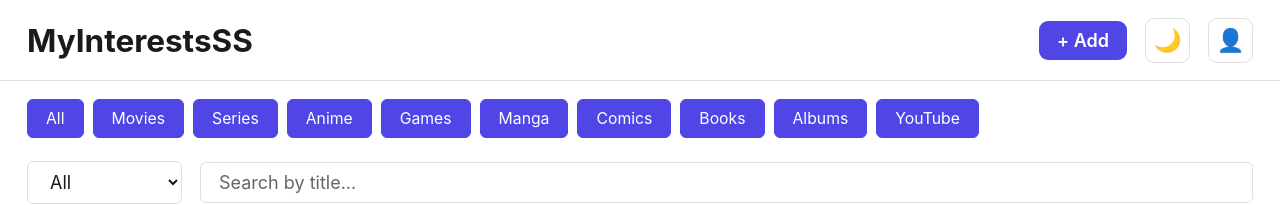
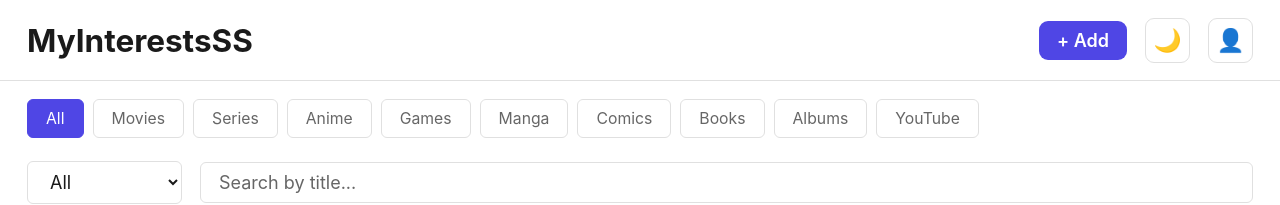
Before and after one commit to arturtugui/tum-web-lab6, a React (Vite) app in the folder my-app/: page / in a window 1280 px wide. Shown: the top 205 px of the page. Built offline with nearby package versions, Linux system fonts and the light colour scheme.

Commit message:
feat: implement filtering using global filterContext

```diff
--- a/my-app/src/components/FilterBar.jsx
+++ b/my-app/src/components/FilterBar.jsx
@@ -1,8 +1,29 @@
+import { useFilter } from '../context/FilterContext.jsx'
 import './FilterBar.css'
 
 function FilterBar() {
-  const categories = ['All', 'Movies', 'Series', 'Anime', 'Games', 'Manga', 'Comics', 'Books', 'Albums', 'YouTube']
-  const statuses = ['All', 'Planned', 'In Progress', 'Completed', 'Dropped']
+  const { activeCategory, setActiveCategory, activeStatus, setActiveStatus } = useFilter()
+
+  const categories = [
+    { label: 'All', value: 'all' },
+    { label: 'Movies', value: 'movie' },
+    { label: 'Series', value: 'series' },
+    { label: 'Anime', value: 'anime' },
+    { label: 'Games', value: 'game' },
+    { label: 'Manga', value: 'manga' },
+    { label: 'Comics', value: 'comic' },
+    { label: 'Books', value: 'book' },
+    { label: 'Albums', value: 'album' },
+    { label: 'YouTube', value: 'youtube' },
+  ]
+
+  const statuses = [
+    { label: 'All', value: 'all' },
+    { label: 'Planned', value: 'planned' },
+    { label: 'In Progress', value: 'in_progress' },
+    { label: 'Completed', value: 'completed' },
+    { label: 'Dropped', value: 'dropped' },
+  ]
 
   return (
     <div className="filter-bar">
@@ -10,8 +31,12 @@ function FilterBar() {
       <div className="filter-section">
         <div className="category-tabs">
           {categories.map((cat) => (
-            <button key={cat} className="tab-btn tab-btn-active">
-              {cat}
+            <button
+              key={cat.value}
+              className={`tab-btn ${activeCategory === cat.value ? 'tab-btn-active' : ''}`}
+              onClick={() => setActiveCategory(cat.value)}
+            >
+              {cat.label}
             </button>
           ))}
         </div>
@@ -19,10 +44,14 @@ function FilterBar() {
 
       {/* Status Filter & Search */}
       <div className="filter-controls">
-        <select className="filter-dropdown">
+        <select
+          className="filter-dropdown"
+          value={activeStatus}
+          onChange={(e) => setActiveStatus(e.target.value)}
+        >
           {statuses.map((status) => (
-            <option key={status} value={status}>
-              {status}
+            <option key={status.value} value={status.value}>
+              {status.label}
             </option>
           ))}
         </select>
--- a/my-app/src/components/ItemList.jsx
+++ b/my-app/src/components/ItemList.jsx
@@ -1,18 +1,30 @@
 import { useCollection } from '../context/CollectionContext'
+import { useFilter } from '../context/FilterContext'
 import ItemCard from './ItemCard'
 import './ItemList.css'
 
 function ItemList() {
     const { state } = useCollection()
+    const { activeCategory, activeStatus } = useFilter()
 
-    const visible = state.items.filter(item => !item.isHidden)
+    // Apply filtering logic
+    let filtered = state.items.filter((item) => !item.isHidden)
+
+    if (activeCategory !== 'all') {
+        filtered = filtered.filter((item) => item.category === activeCategory)
+    }
+
+    if (activeStatus !== 'all') {
+        filtered = filtered.filter((item) => item.status === activeStatus)
+    }
+
     const hasNoItems = state.items.length === 0
-    const hasNoResults = state.items.length > 0 && visible.length === 0
+    const hasNoResults = state.items.length > 0 && filtered.length === 0
 
     return (
         <div className="item-list">
-            {visible.length > 0 ? (
-                visible.map(item => (
+            {filtered.length > 0 ? (
+                filtered.map(item => (
                     <ItemCard key={item.id} item={item} />
                 ))
             ) : hasNoItems ? (
--- /dev/null
+++ b/my-app/src/context/FilterContext.jsx
@@ -0,0 +1,29 @@
+import { createContext, useContext, useState } from 'react'
+
+const FilterContext = createContext()
+
+export function FilterProvider({ children }) {
+  const [activeCategory, setActiveCategory] = useState('all')
+  const [activeStatus, setActiveStatus] = useState('all')
+
+  return (
+    <FilterContext.Provider
+      value={{
+        activeCategory,
+        setActiveCategory,
+        activeStatus,
+        setActiveStatus,
+      }}
+    >
+      {children}
+    </FilterContext.Provider>
+  )
+}
+
+export function useFilter() {
+  const context = useContext(FilterContext)
+  if (!context) {
+    throw new Error('useFilter must be used within FilterProvider')
+  }
+  return context
+}
--- a/my-app/src/main.jsx
+++ b/my-app/src/main.jsx
@@ -3,13 +3,16 @@ import { createRoot } from 'react-dom/client'
 import App from './App.jsx'
 import { CollectionProvider } from './context/CollectionContext.jsx'
 import { UIProvider } from './context/UIContext.jsx'
+import { FilterProvider } from './context/FilterContext.jsx'
 import './styles/App.css'
 
 createRoot(document.getElementById('root')).render(
   <StrictMode>
     <CollectionProvider>
       <UIProvider>
-        <App />
+        <FilterProvider>
+          <App />
+        </FilterProvider>
       </UIProvider>
     </CollectionProvider>
   </StrictMode>,
```
Also changed, not shown: 1 other file (tests, documents, lock files or other folders).
